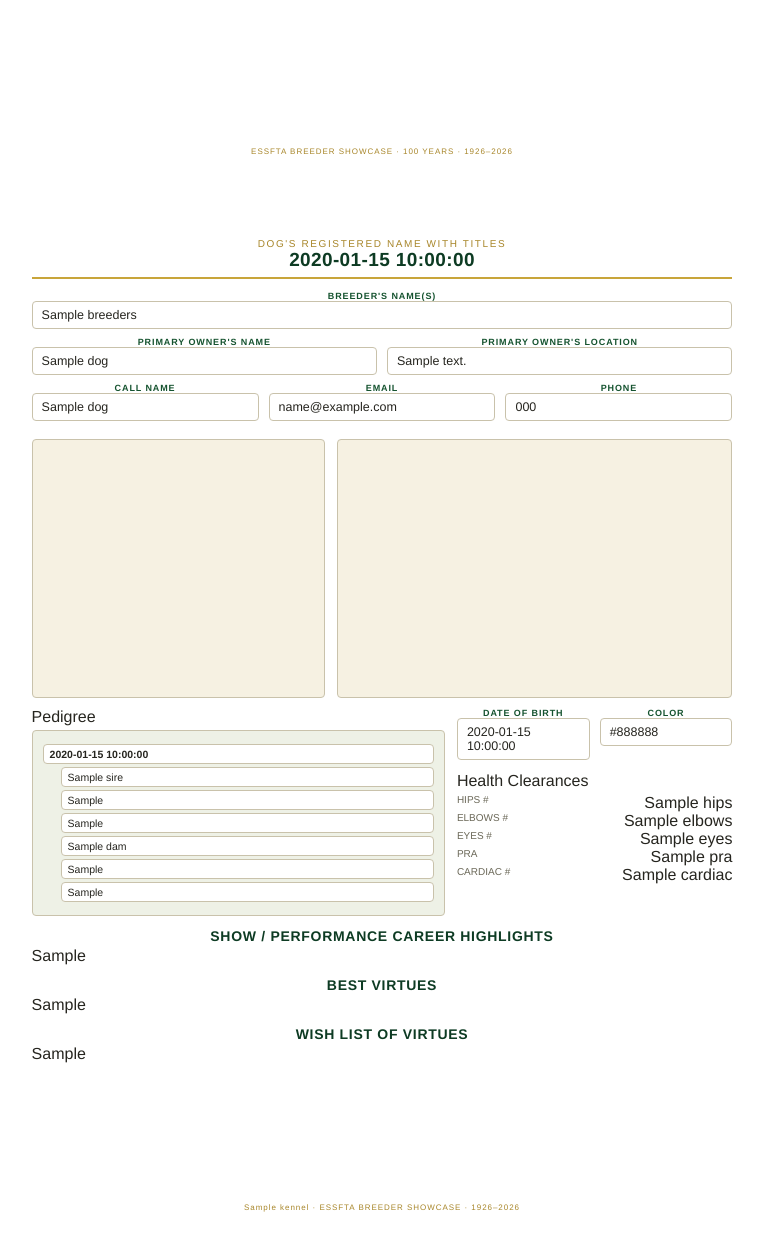
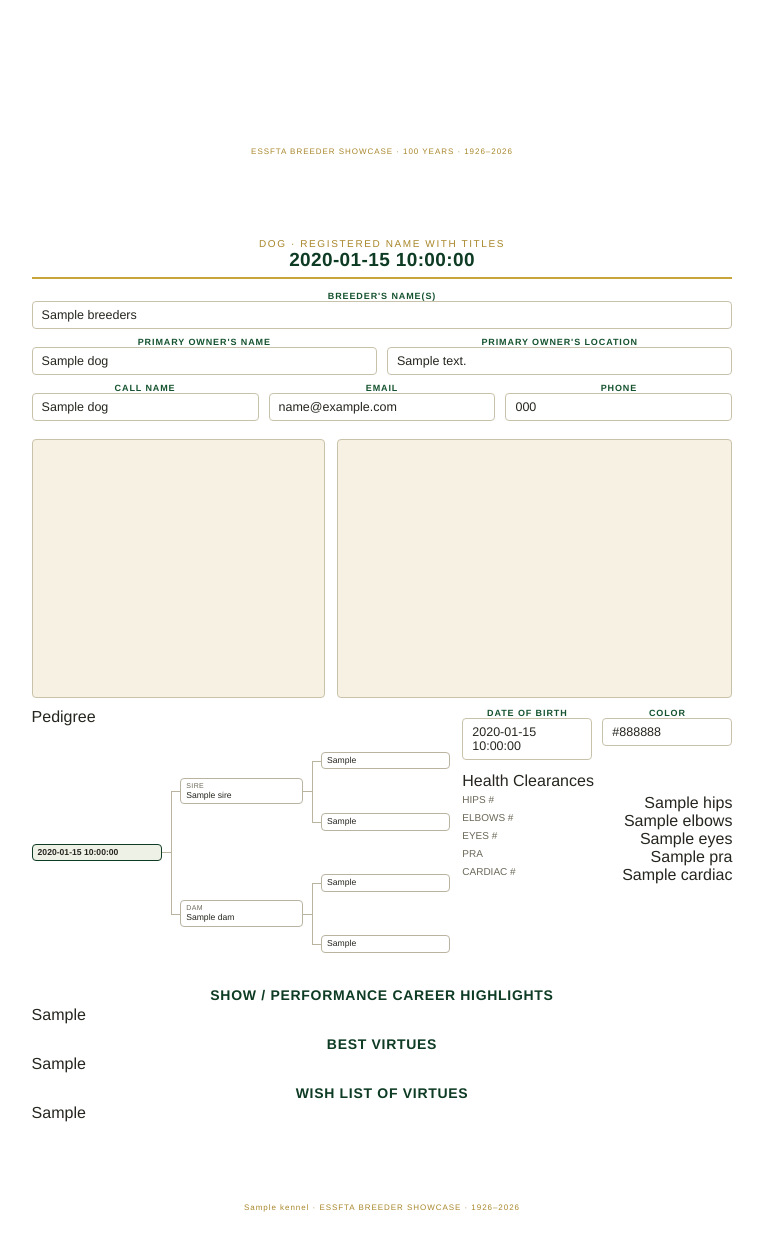
Before and after one commit to abc3-Mac/essfta-breeder-showcase, a FastAPI app: template app/templates/book/book.html in a window 1280 px wide. Shown: the part 2983-4224 px from the top of the page, without its empty margins (26-790 px from the left). Run offline with FastAPI, Linux system fonts and the light colour scheme; the template is opened without the code that fills it: most values are stand-ins (such as "Sample title", 1, 10 or a date in 2020).

Commit message:
Booklet: bracket-tree pedigree with connector lines; Classic = green/burgundy headers, sans-serif labels + serif values
Co-Authored-By: Claude Opus 4.8 <noreply@anthropic.com>

```diff
--- a/app/templates/book/_dog_page.html
+++ b/app/templates/book/_dog_page.html
@@ -1,6 +1,6 @@
 <div class="page sheet-dog">
   <div class="sheet-head">
-    <div class="lbl">Dog's Registered Name with Titles</div>
+    <div class="lbl">Dog &middot; Registered Name with Titles</div>
     <div class="kn" style="font-size:19px">{{ d.registered_name }}</div>
   </div>
 
@@ -25,14 +25,26 @@
   <div class="ped-health">
     <div>
       <div class="cap" style="text-align:left;margin-bottom:4px">Pedigree</div>
-      <div class="ped">
-        <div class="node"><strong>{{ d.registered_name }}</strong></div>
-        <div class="node gen2">{{ d.pedigree_json.get('sire','') }}</div>
-        <div class="node gen2">{{ d.pedigree_json.get('sire_sire','') }}</div>
-        <div class="node gen2">{{ d.pedigree_json.get('sire_dam','') }}</div>
-        <div class="node gen2">{{ d.pedigree_json.get('dam','') }}</div>
-        <div class="node gen2">{{ d.pedigree_json.get('dam_sire','') }}</div>
-        <div class="node gen2">{{ d.pedigree_json.get('dam_dam','') }}</div>
+      <div class="ped-tree">
+        <div class="pcol subject">
+          <div class="pcell"><div class="pbox pb-subj">{{ d.registered_name }}</div></div>
+        </div>
+        <div class="pcol parents">
+          <div class="pgroup">
+            <div class="pcell"><div class="pbox"><span class="plabel">Sire</span>{{ d.pedigree_json.get('sire','') }}</div></div>
+            <div class="pcell"><div class="pbox"><span class="plabel">Dam</span>{{ d.pedigree_json.get('dam','') }}</div></div>
+          </div>
+        </div>
+        <div class="pcol grands">
+          <div class="pgroup">
+            <div class="pcell"><div class="pbox">{{ d.pedigree_json.get('sire_sire','') }}</div></div>
+            <div class="pcell"><div class="pbox">{{ d.pedigree_json.get('sire_dam','') }}</div></div>
+          </div>
+          <div class="pgroup">
+            <div class="pcell"><div class="pbox">{{ d.pedigree_json.get('dam_sire','') }}</div></div>
+            <div class="pcell"><div class="pbox">{{ d.pedigree_json.get('dam_dam','') }}</div></div>
+          </div>
+        </div>
       </div>
     </div>
     <div>
--- a/app/templates/book/book.html
+++ b/app/templates/book/book.html
@@ -11,20 +11,22 @@
     --ink:#26251f; --line:#c9c2ab; --muted:#6b6858;
     /* themeable tokens */
     --font:"Helvetica Neue",Helvetica,Arial,sans-serif;
+    --label-font:"Helvetica Neue",Helvetica,Arial,sans-serif;  /* box headers */
     --label:var(--green); --band-c:var(--green-dark); --divider:var(--gold);
     --kn-c:var(--green-dark); --lbl-c:var(--gold-dark); --chk-on:var(--green);
     --foot-c:var(--gold-dark); --radius:4px; --frame-bg:var(--cream);
-    --ped-bg:#eef1e6;
+    --ped-bg:#eef1e6; --ped-line:#b9b3a0;
   }
-  /* ---- Classic theme = matches the 2024 InDesign template ---- */
+  /* ---- Classic theme = green & burgundy on white ----
+     box headers (labels) = sans-serif; entered info (values) = serif. */
   body.theme-classic{
-    --font:Georgia,"Times New Roman",serif;
+    --font:Georgia,"Times New Roman",serif;      /* entered info = serif */
     --divider:#b9b3a0; --kn-c:#1f1f1f; --foot-c:#9a9a90;
-    --radius:2px; --frame-bg:#f3f1ea; --ped-bg:#dfe4cf;
+    --radius:2px; --frame-bg:#f3f1ea; --ped-bg:#ffffff; --ped-line:#9a9585;
   }
-  /* classic uses page-type label colors: kennel=maroon, dog=green */
-  body.theme-classic .sheet-kennel{ --label:#8a2a2a; --band-c:#8a2a2a; --lbl-c:#8a2a2a; --chk-on:#4a4a44; }
-  body.theme-classic .sheet-dog{ --label:#3f6f34; --band-c:#3f6f34; --lbl-c:#3f6f34; --chk-on:#3f6f34; }
+  /* page-type header colors: KENNEL pages = burgundy, DOG pages = green */
+  body.theme-classic .sheet-kennel{ --label:#7a1f2b; --band-c:#7a1f2b; --lbl-c:#7a1f2b; --chk-on:#4a4a44; }
+  body.theme-classic .sheet-dog{ --label:#1e6b39; --band-c:#1e6b39; --lbl-c:#1e6b39; --chk-on:#1e6b39; }
 
   @page { size: Letter; margin: 0; }
   * { box-sizing: border-box; }
@@ -66,12 +68,12 @@
   /* Shared page header */
   .sheet-head { text-align:center; border-bottom:2px solid var(--divider); padding-bottom:6px; margin-bottom:12px; }
   .sheet-head .kn { font-size:22px; font-weight:800; color:var(--kn-c); letter-spacing:.02em; }
-  .sheet-head .lbl { font-size:10px; letter-spacing:.16em; color:var(--lbl-c); text-transform:uppercase; }
+  .sheet-head .lbl { font-size:10px; letter-spacing:.16em; color:var(--lbl-c); text-transform:uppercase; font-family:var(--label-font); }
 
   /* Field grid */
   .field { margin-bottom:8px; }
   .field .cap { font-size:9px; letter-spacing:.1em; text-transform:uppercase;
-    color:var(--label); text-align:center; font-weight:700; }
+    color:var(--label); text-align:center; font-weight:700; font-family:var(--label-font); }
   .field .val { border:1px solid var(--line); border-radius:var(--radius); padding:6px 9px;
     min-height:16px; font-size:12.5px; background:#fff; }
   .grid2 { display:grid; grid-template-columns:1fr 1fr; gap:10px; }
@@ -79,9 +81,9 @@
 
   .band { text-align:center; color:var(--band-c); font-weight:800;
     text-transform:uppercase; letter-spacing:.05em; font-size:14px;
-    margin:12px 0 3px; }
+    margin:12px 0 3px; font-family:var(--label-font); }
   .band-sub { text-align:center; color:var(--muted); font-size:9px;
-    text-transform:uppercase; letter-spacing:.06em; margin-bottom:6px; }
+    text-transform:uppercase; letter-spacing:.06em; margin-bottom:6px; font-family:var(--label-font); }
 
   .chk-line { font-size:11.5px; line-height:1.8; }
   .chk { color:var(--chk-on); font-weight:700; }
@@ -96,13 +98,29 @@
     background:var(--frame-bg); display:flex; align-items:center; justify-content:center;
     height:2.7in; }
   .photos .frame img { width:100%; height:100%; object-fit:cover; }
-  .ped-health { display:grid; grid-template-columns:1.5fr 1fr; gap:12px; }
-  .ped { background:var(--ped-bg); border:1px solid var(--line); border-radius:var(--radius); padding:10px; }
-  .ped .node { font-size:10.5px; padding:3px 6px; margin:3px 0; background:#fff;
-    border:1px solid var(--line); border-radius:var(--radius); }
-  .ped .gen2 { margin-left:18px; }
+  .ped-health { display:grid; grid-template-columns:1.55fr 1fr; gap:12px; }
+
+  /* 3-generation pedigree drawn as a bracket tree with connector lines */
+  .ped-tree { display:flex; height:2.55in; font-size:8.6px; align-items:stretch; }
+  .ped-tree .pcol { display:flex; flex-direction:column; justify-content:space-around; }
+  .ped-tree .subject { flex:1.02; } .ped-tree .parents { flex:1.1; } .ped-tree .grands { flex:1.15; }
+  .ped-tree .pcell { flex:1; display:flex; align-items:center; position:relative; padding:2px 0; }
+  .ped-tree .pbox { width:100%; border:1px solid var(--ped-line); background:#fff;
+    border-radius:var(--radius); padding:3px 5px; line-height:1.12; }
+  .ped-tree .pb-subj { font-weight:700; border:1.5px solid var(--band-c); background:var(--ped-bg); }
+  .ped-tree .plabel { font-family:var(--label-font); font-size:7px; text-transform:uppercase;
+    letter-spacing:.06em; color:var(--muted); display:block; margin-bottom:1px; }
+  /* a pair of siblings + its bracket back to the parent node on the left */
+  .ped-tree .pgroup { display:flex; flex-direction:column; justify-content:space-around;
+    flex:1; position:relative; padding-left:18px; }
+  .ped-tree .pgroup::before { content:""; position:absolute; left:9px; top:25%; bottom:25%;
+    width:1px; background:var(--ped-line); }                 /* vertical bus joining the pair */
+  .ped-tree .pgroup::after { content:""; position:absolute; left:0; top:50%; width:9px;
+    height:1px; background:var(--ped-line); }                /* bus -> parent node */
+  .ped-tree .pgroup > .pcell::before { content:""; position:absolute; left:-9px; top:50%;
+    width:9px; height:1px; background:var(--ped-line); }     /* box -> bus */
   .health-tbl .val { display:flex; justify-content:space-between; gap:8px; }
-  .health-tbl .hk { color:var(--muted); font-size:10px; text-transform:uppercase; }
+  .health-tbl .hk { color:var(--muted); font-size:10px; text-transform:uppercase; font-family:var(--label-font); }
   .foot { position:absolute; bottom:0.3in; left:0; right:0; text-align:center;
     font-size:8px; color:var(--foot-c); letter-spacing:.12em; }
 </style>
```
